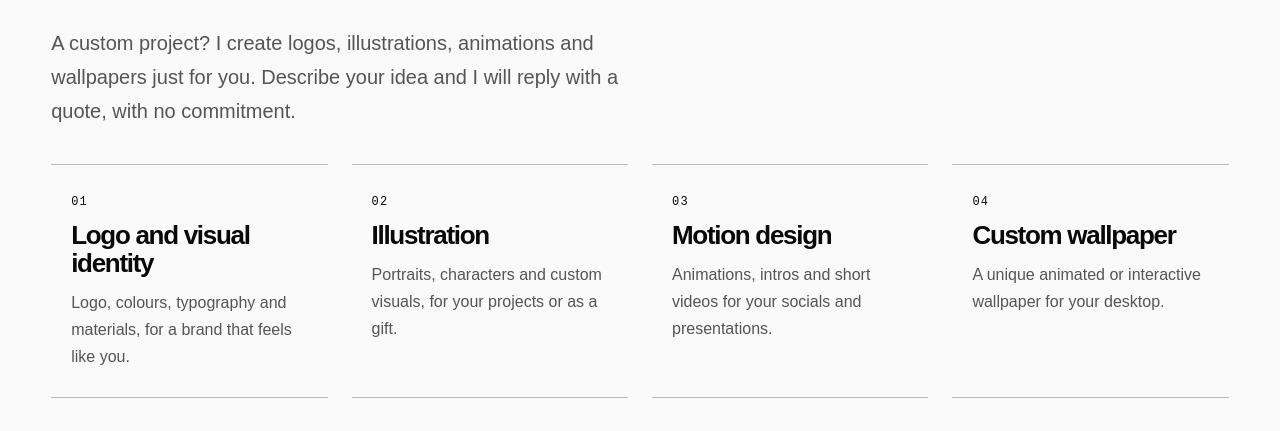
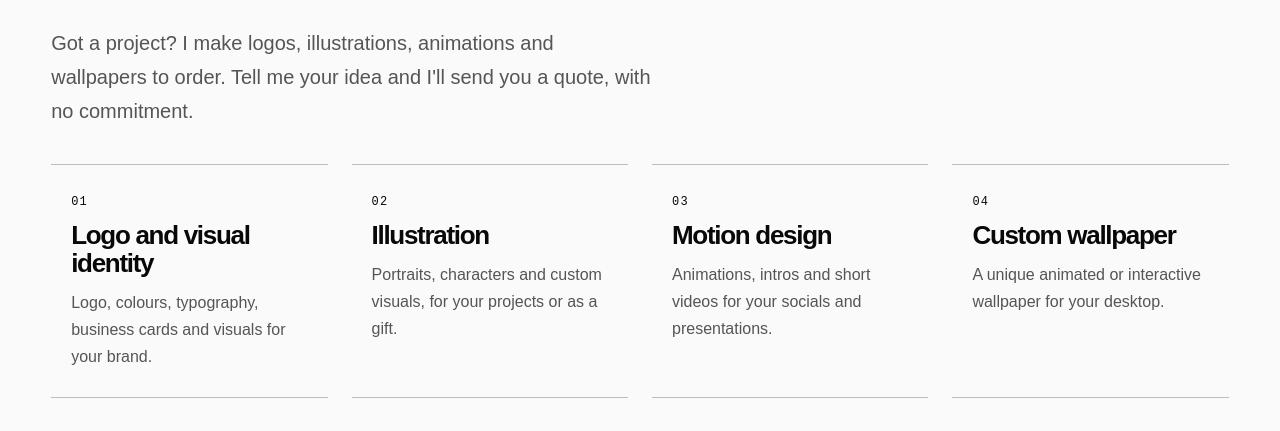
Before and after one commit to JordanW-Kiti/jordyzero.com, a plain HTML site: page commission.html in a window 1280 px wide. Shown: the part 241-672 px from the top of the page. Drawn offline with Linux system fonts and the light colour scheme.

Commit message:
Site du 2026-11-28

```diff
--- a/commission.html
+++ b/commission.html
@@ -2566,9 +2566,9 @@ const english = {
   navContact: "Contact",
   navCommission: "Commission",
   commissionLabel: "MADE TO ORDER",
-  commissionIntro: "A custom project? I create logos, illustrations, animations and wallpapers just for you. Describe your idea and I will reply with a quote, with no commitment.",
+  commissionIntro: "Got a project? I make logos, illustrations, animations and wallpapers to order. Tell me your idea and I'll send you a quote, with no commitment.",
   commissionLogoTitle: "Logo and visual identity",
-  commissionLogoText: "Logo, colours, typography and materials, for a brand that feels like you.",
+  commissionLogoText: "Logo, colours, typography, business cards and visuals for your brand.",
   commissionIllustrationTitle: "Illustration",
   commissionIllustrationText: "Portraits, characters and custom visuals, for your projects or as a gift.",
   commissionMotionTitle: "Motion design",
@@ -2722,7 +2722,7 @@ const english = {
   articleCaptureText: "The quick note opens above your apps. With Pro, its advanced version adds task lists and ready-made templates: you write, and the note joins your desktop.",
   articleCaptureAlt: "The advanced quick note with text, a task list and templates",
   articleCaptureCaption: "The advanced quick note: text, tasks and templates.",
-  articleAgendaTitle: "All your time in one place",
+  articleAgendaTitle: "Reminders and projects in one agenda",
   articleAgendaText: "The agenda brings together your reminders, the tasks of your Planning notes and your deadlines, in month, week or upcoming view. A project's periods show up there by themselves (Pro).",
   articlePlanningAlt: "The new Planning note, with one task open and the + button",
   articlePlanningCaption: "The new Planning note: one line per task, details on demand.",
@@ -3250,9 +3250,9 @@ commissionForm?.addEventListener("submit", event => {
     <main id="main">
 <section class="section wrap commission" aria-labelledby="commission-title">
   <div class="section-heading"><div><span class="mono" data-i18n="commissionLabel">SUR MESURE</span><h1 id="commission-title" data-i18n="navCommission">Commission</h1></div></div>
-  <p class="contact-intro" data-i18n="commissionIntro">Un projet sur mesure ? Je crée des logos, des illustrations, des animations et des wallpapers rien que pour vous. Décrivez votre idée : je vous réponds avec un devis, sans engagement.</p>
+  <p class="contact-intro" data-i18n="commissionIntro">Vous avez un projet ? Je fais des logos, des illustrations, des animations et des wallpapers sur commande. Décrivez-moi votre idée et je vous envoie un devis, sans engagement.</p>
   <ul class="commission-services">
-    <li><span class="mono">01</span><h2 data-i18n="commissionLogoTitle">Logo et identité visuelle</h2><p data-i18n="commissionLogoText">Logo, couleurs, typographie et supports, pour une marque qui vous ressemble.</p></li>
+    <li><span class="mono">01</span><h2 data-i18n="commissionLogoTitle">Logo et identité visuelle</h2><p data-i18n="commissionLogoText">Logo, couleurs, typographie, cartes de visite et visuels pour votre marque.</p></li>
     <li><span class="mono">02</span><h2 data-i18n="commissionIllustrationTitle">Illustration</h2><p data-i18n="commissionIllustrationText">Portraits, personnages et visuels sur mesure, pour vos projets ou à offrir.</p></li>
     <li><span class="mono">03</span><h2 data-i18n="commissionMotionTitle">Motion design</h2><p data-i18n="commissionMotionText">Animations, intros et vidéos courtes pour vos réseaux et vos présentations.</p></li>
     <li><span class="mono">04</span><h2 data-i18n="commissionWallpaperTitle">Wallpaper sur mesure</h2><p data-i18n="commissionWallpaperText">Un fond d'écran animé ou interactif, unique, pour votre bureau.</p></li>
```
Also changed, not shown: all-my-creations.html (+3 -3 lines), applications.html (+3 -3 lines), contact.html (+3 -3 lines), illustrations.html (+3 -3 lines), index.html (+3 -3 lines), last-release.html (+4 -4 lines), procreate-brusche.html (+3 -3 lines), wallpapers.html (+3 -3 lines).
